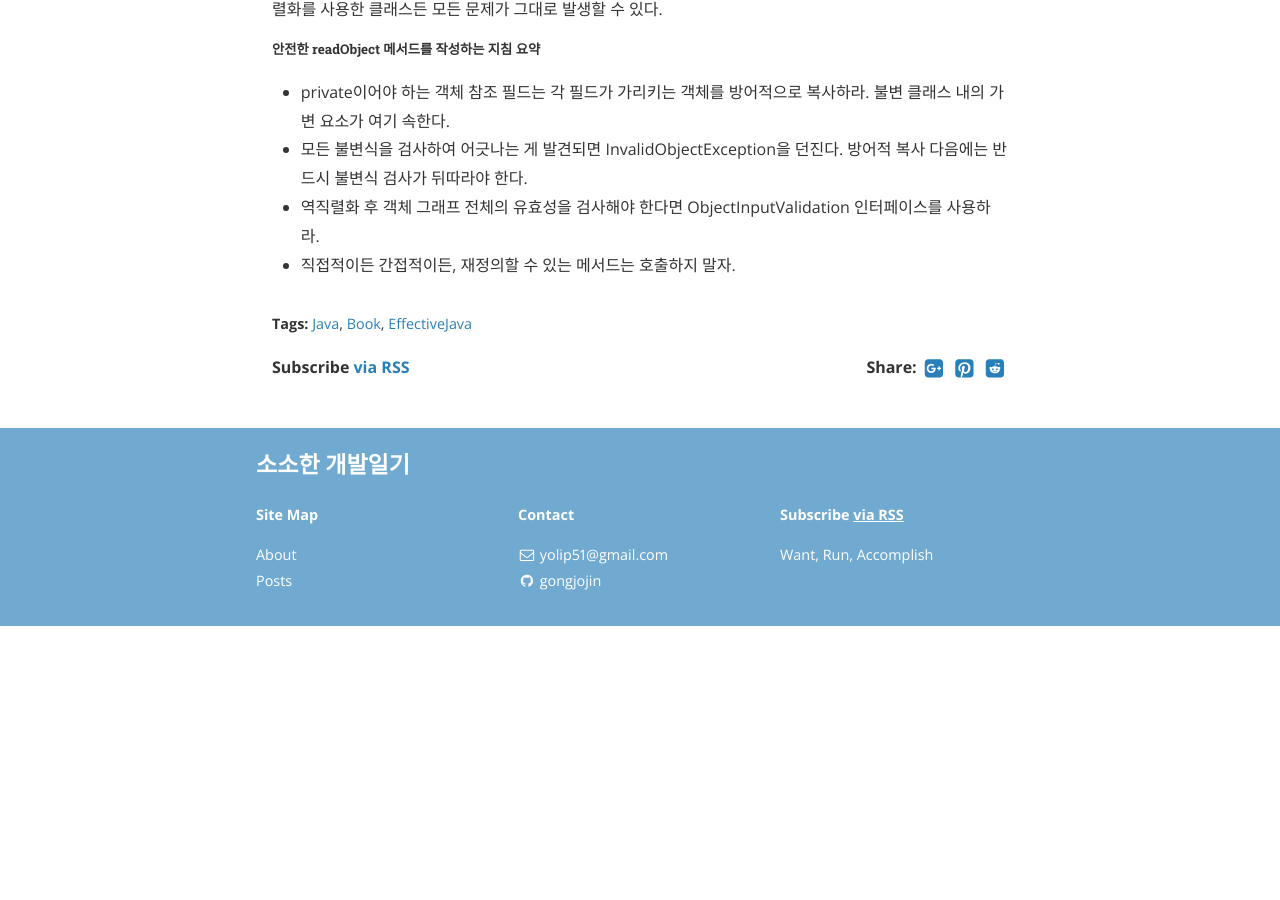
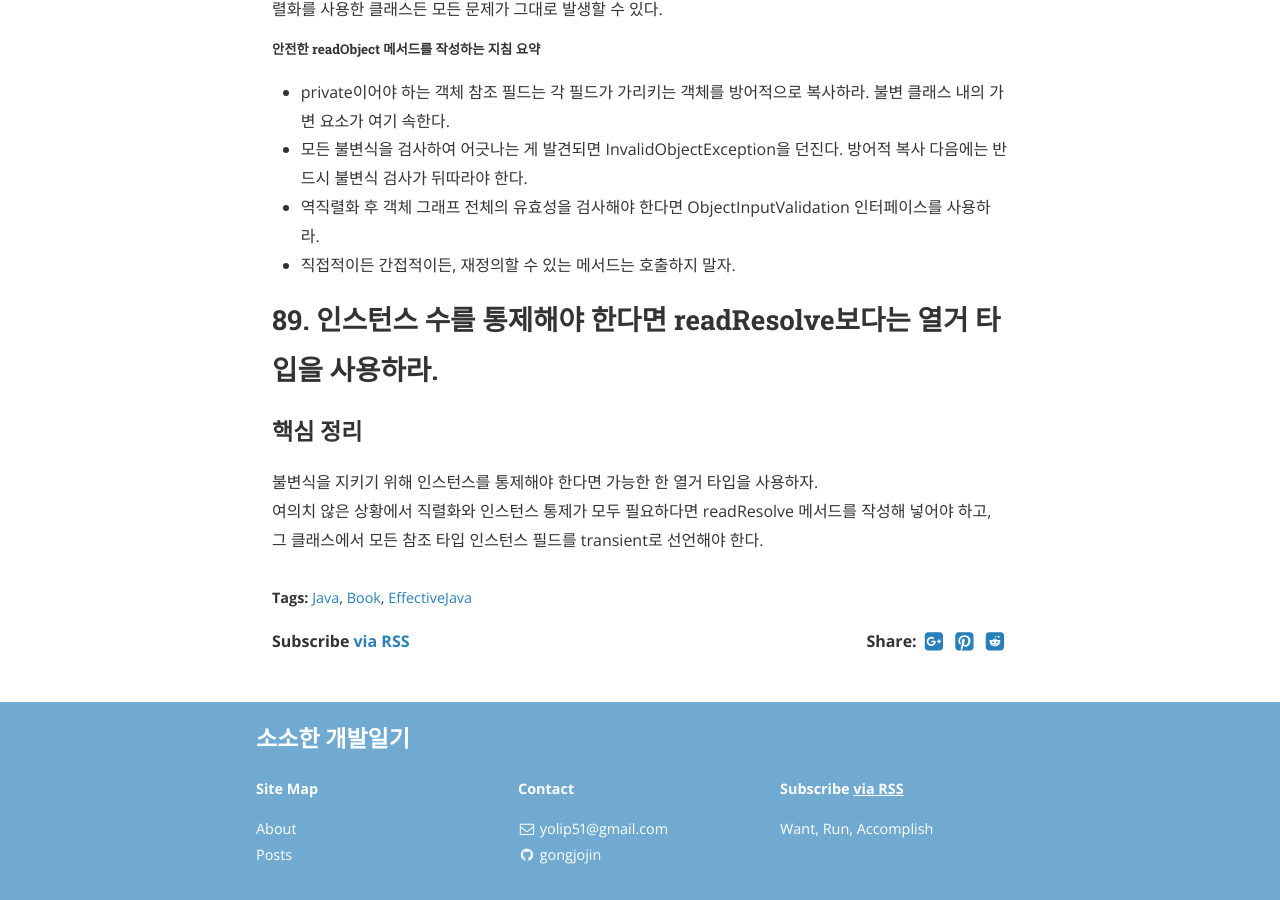
Before and after one commit to gonghojin/gonghojin.github.io, a Jekyll site: the page built from _posts/book/java/effectiveJava/2019-12-31-effectiveJava.md, in a window 1280 px wide and 900 px high, scrolled down 1844 px. Built offline with Jekyll 4.4.1, drawn with Linux system fonts in a browser that asks for light colours; nearby versions of some CDN libraries; comment, search, counter and statistics services are not loaded; before the commit the page ends 2470 px from its top, so only the background shows below that.

Commit message:
Add: 이펙티브자바_89.인스턴스 수를 통제해야 한다면 readResolve보다는 열거 타입을 사용하라.

```diff
--- a/_posts/book/java/effectiveJava/2019-12-31-effectiveJava.md
+++ b/_posts/book/java/effectiveJava/2019-12-31-effectiveJava.md
@@ -41,3 +41,8 @@ readObject는 어떤 바이트 스트림이 넘어오더라도 유효한 인스
 + 모든 불변식을 검사하여 어긋나는 게 발견되면 InvalidObjectException을 던진다. 방어적 복사 다음에는 반드시 불변식 검사가 뒤따라야 한다.
 + 역직렬화 후 객체 그래프 전체의 유효성을 검사해야 한다면 ObjectInputValidation 인터페이스를 사용하라.
 + 직접적이든 간접적이든, 재정의할 수 있는 메서드는 호출하지 말자.
+
+## 89. 인스턴스 수를 통제해야 한다면 readResolve보다는 열거 타입을 사용하라.
+### 핵심 정리
+불변식을 지키기 위해 인스턴스를 통제해야 한다면 가능한 한 열거 타입을 사용하자.
+여의치 않은 상황에서 직렬화와 인스턴스 통제가 모두 필요하다면 readResolve 메서드를 작성해 넣어야 하고, 그 클래스에서 모든 참조 타입 인스턴스 필드를 transient로 선언해야 한다.
```
